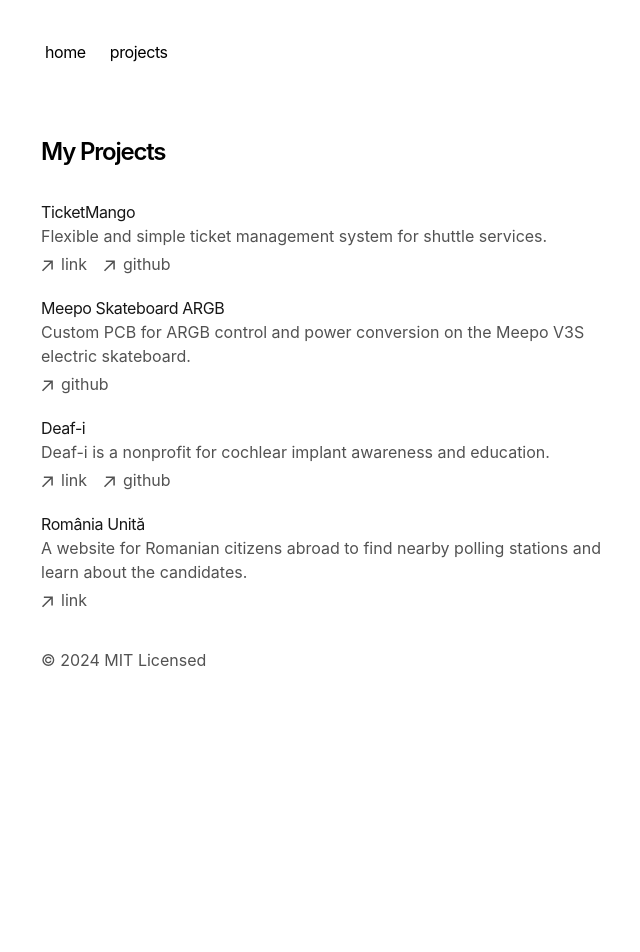
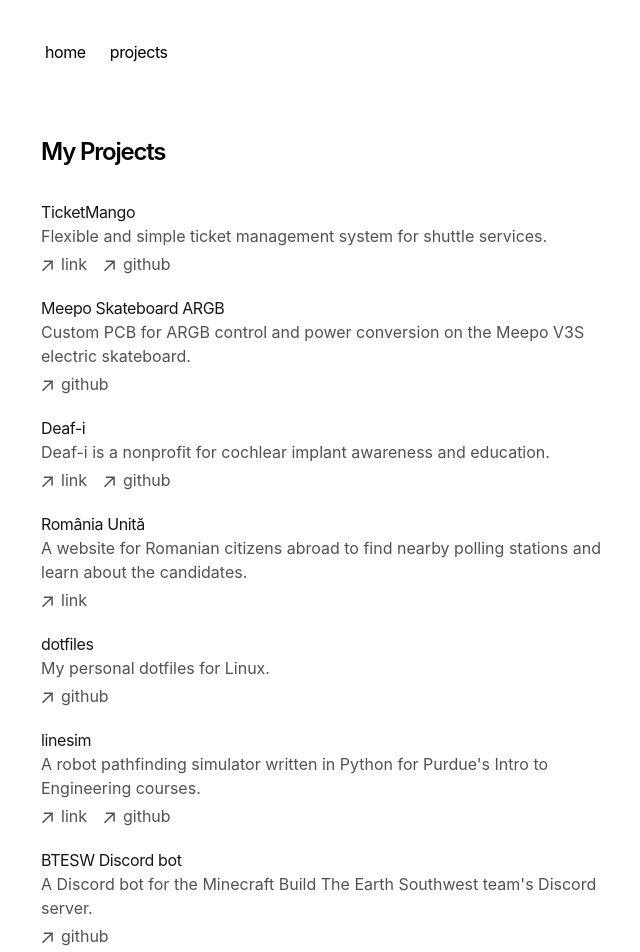
Before and after one commit to meme8383/portfolio, a Next.js app: page /projects in a window 1280 px wide. Shown: the top 952 px of the page, without its empty margins (311-951 px from the left). Before the commit the page ends 800 px from the top, so only its background shows below. Built offline with nearby package versions, Linux system fonts and the light colour scheme.

Commit message:
add more projects

```diff
--- a/app/components/projects.tsx
+++ b/app/components/projects.tsx
@@ -32,7 +32,8 @@ const projects: Project[] = [
   },
   {
     title: "Meepo Skateboard ARGB",
-    description: "Custom PCB for ARGB control and power conversion on the Meepo V3S electric skateboard.",
+    description:
+      "Custom PCB for ARGB control and power conversion on the Meepo V3S electric skateboard.",
     github: "https://github.com/meme8383/board-lights",
   },
   {
@@ -47,6 +48,24 @@ const projects: Project[] = [
     description:
       "A website for Romanian citizens abroad to find nearby polling stations and learn about the candidates.",
     link: "https://ro-election.vercel.app/",
+  },
+  {
+    title: "dotfiles",
+    description: "My personal dotfiles for Linux.",
+    github: "https://github.com/meme8383/dotfiles",
+  },
+  {
+    title: "linesim",
+    description:
+      "A robot pathfinding simulator written in Python for Purdue's Intro to Engineering courses.",
+    link: "https://pypi.org/project/linesim/",
+    github: "https://github.com/meme8383/linesim",
+  },
+  {
+    title: "BTESW Discord bot",
+    description:
+      "A Discord bot for the Minecraft Build The Earth Southwest team's Discord server.",
+    github: "https://github.com/meme8383/locations-bot",
   },
 ];
 
@@ -63,7 +82,7 @@ export function Projects() {
           </p>
           <ul className="font-sm mt-1 flex flex-col space-x-0 space-y-2 text-neutral-600 md:flex-row md:space-x-4 md:space-y-0 dark:text-neutral-300">
             {project.link && (
-              <li>
+              <li key={project.link}>
                 <a
                   className="flex items-center transition-all hover:text-neutral-800 dark:hover:text-neutral-100"
                   rel="noopener noreferrer"
@@ -76,7 +95,7 @@ export function Projects() {
               </li>
             )}
             {project.github && (
-              <li>
+              <li key={project.github}>
                 <a
                   className="flex items-center transition-all hover:text-neutral-800 dark:hover:text-neutral-100"
                   rel="noopener noreferrer"
```
